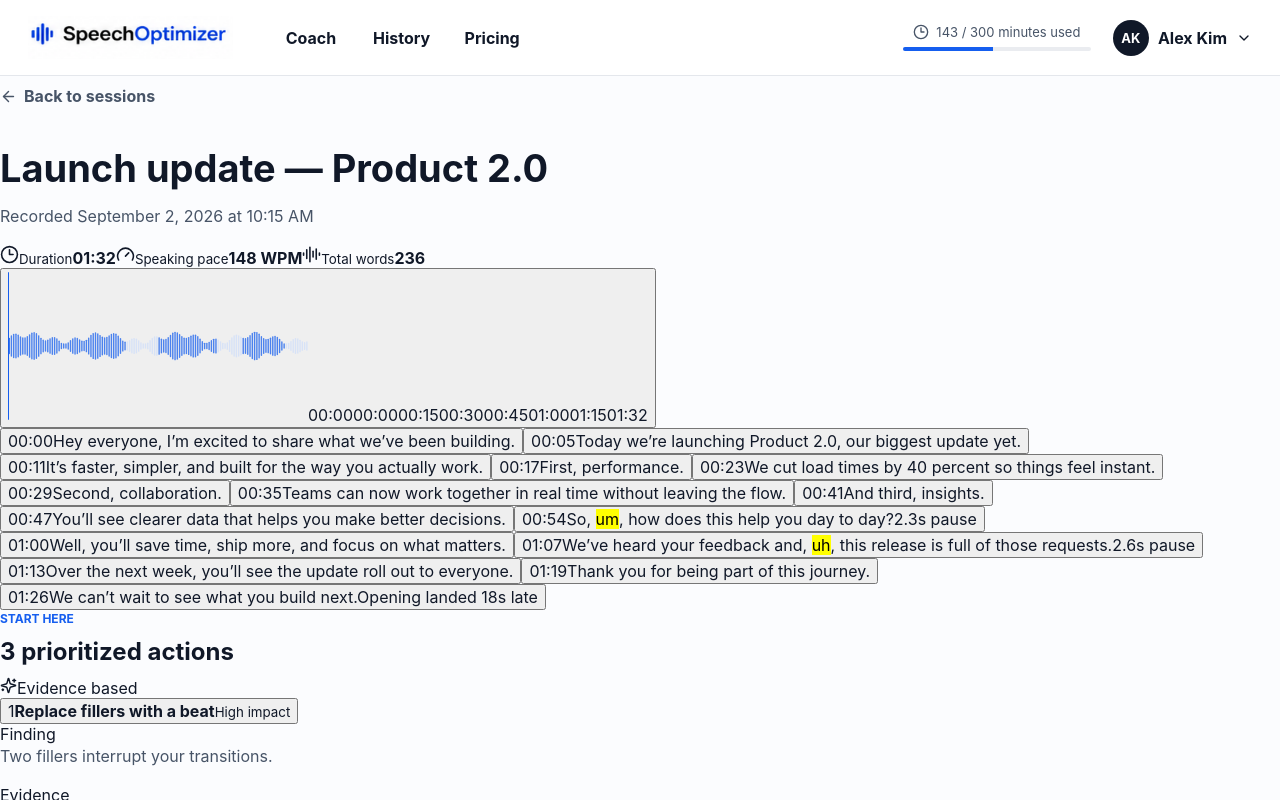
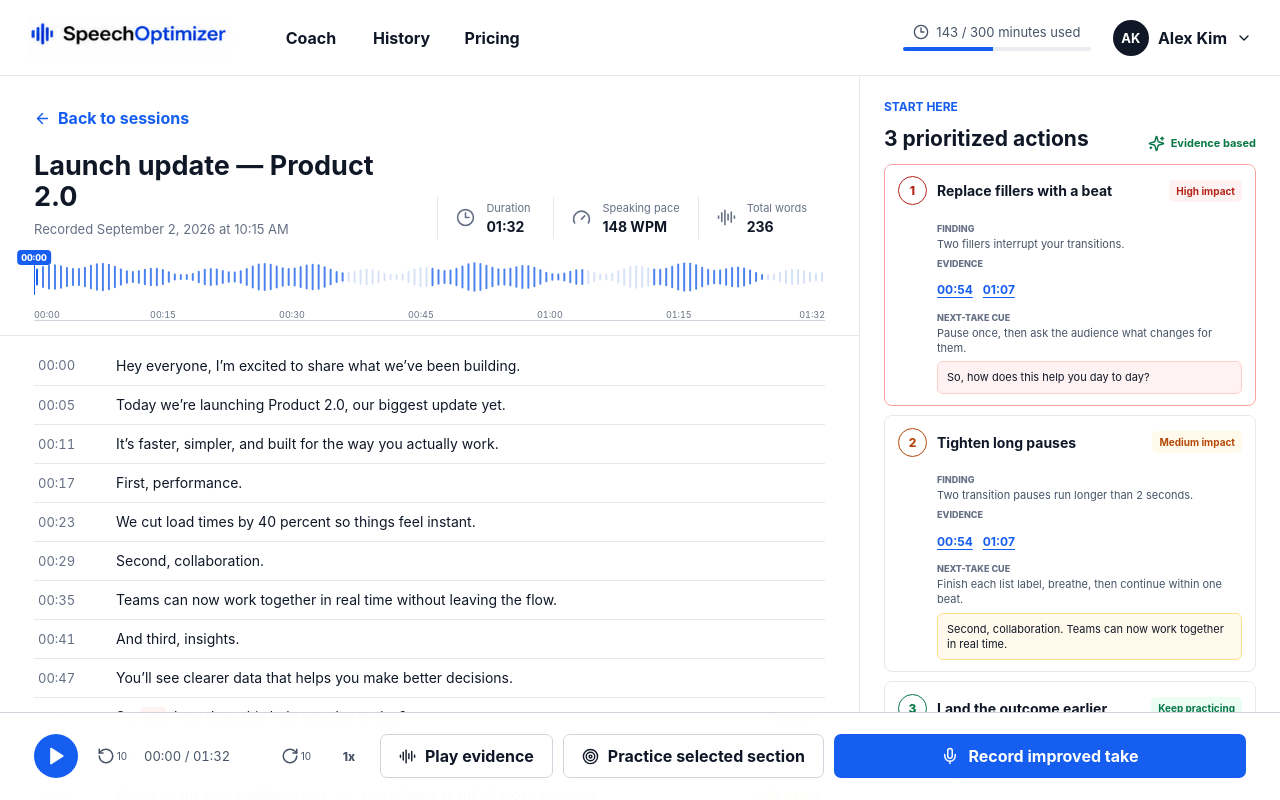
Before and after one commit to abo1016/SpeechOptimizer, a React (Vite) app in the folder prototype/: page / in a window 1280 px wide. Both pictures are taken after a click on the button 409 px from the left and 982 px from the top of the page. Shown: the top 800 px of the page. Built offline with nearby package versions, Linux system fonts and the light colour scheme.

Commit message:
feat(prototype): update src/styles/report.css for transcript coach

```diff
--- a/prototype/src/styles/report.css
+++ b/prototype/src/styles/report.css
@@ -87,3 +87,246 @@
 .note-icon.positive { color: var(--green); background: var(--green-pale); }
 .note-icon.neutral { color: var(--blue); background: var(--blue-pale); }
 .compare-notes p:last-child { margin-bottom: 0; }
+
+/* Transcript-first coaching workspace — selected Product Design direction. */
+.analysis-workspace {
+  width: min(100%, 1440px);
+  min-height: calc(100vh - 76px);
+  margin: 0 auto;
+  display: grid;
+  grid-template-columns: minmax(0, 1fr) 420px;
+  grid-template-areas:
+    "transcript coach"
+    "player player";
+  align-items: stretch;
+  background: var(--surface);
+}
+
+.transcript-workspace {
+  min-width: 0;
+  grid-area: transcript;
+  border-right: 1px solid var(--line);
+}
+
+.analysis-heading {
+  padding: 22px 34px 14px;
+  border-bottom: 1px solid var(--line);
+}
+
+.analysis-heading .back-button { margin-bottom: 12px; color: var(--blue); }
+
+.analysis-title-row {
+  display: flex;
+  align-items: flex-end;
+  justify-content: space-between;
+  gap: 32px;
+}
+
+.analysis-title-row h1 {
+  margin-bottom: 6px;
+  font-size: clamp(27px, 2.1vw, 34px);
+}
+
+.analysis-recorded { margin-bottom: 0; color: var(--ink-muted); font-size: 13px; }
+
+.session-summary {
+  flex: 0 0 auto;
+  display: grid;
+  grid-template-columns: repeat(3, auto);
+  align-items: center;
+}
+
+.session-summary > span {
+  min-width: 116px;
+  padding: 4px 18px;
+  display: grid;
+  grid-template-columns: 23px auto;
+  gap: 3px 7px;
+  border-left: 1px solid var(--line);
+}
+
+.session-summary svg { grid-row: 1 / 3; align-self: center; color: var(--ink-muted); }
+.session-summary small { color: var(--ink-muted); font-size: 11px; }
+.session-summary strong { font-size: 14px; }
+
+.analysis-waveform {
+  width: 100%;
+  height: 68px;
+  margin-top: 14px;
+  padding: 0 0 19px;
+  display: block;
+  position: relative;
+  border: 0;
+  border-bottom: 1px solid var(--line-strong);
+  background: transparent;
+  cursor: crosshair;
+}
+
+.analysis-waveform canvas { width: 100%; height: 38px; display: block; }
+.waveform-current { padding: 2px 4px; position: absolute; top: -3px; z-index: 2; border-radius: 4px; background: var(--blue); color: white; font-size: 9px; font-weight: 760; font-variant-numeric: tabular-nums; transform: translateX(-50%); }
+.waveform-ticks { position: absolute; inset: auto 0 0; height: 17px; }
+.waveform-ticks span { position: absolute; bottom: 0; color: var(--ink-muted); font-size: 9px; font-variant-numeric: tabular-nums; transform: translateX(-50%); }
+.waveform-ticks span:first-child { transform: none; }
+.waveform-ticks span:last-child { transform: translateX(-100%); }
+
+.transcript-table { padding: 10px 34px 20px; }
+
+.transcript-row {
+  width: 100%;
+  min-height: 39px;
+  padding: 7px 4px;
+  display: grid;
+  grid-template-columns: 66px minmax(0, 1fr) 126px;
+  align-items: center;
+  gap: 12px;
+  border: 0;
+  border-top: 1px solid var(--line);
+  background: transparent;
+  color: var(--ink);
+  text-align: left;
+  cursor: pointer;
+}
+
+.transcript-row:first-child { border-top: 0; }
+.transcript-row:hover { background: var(--surface-subtle); }
+.transcript-row.is-selected { margin-inline: -8px; padding-inline: 12px; border-radius: 6px; background: var(--blue-pale); }
+.transcript-row time { color: var(--ink-muted); font-size: 13px; font-variant-numeric: tabular-nums; }
+.transcript-copy { overflow-wrap: anywhere; font-size: 14px; line-height: 1.5; }
+.transcript-copy mark { padding: 1px 2px; border-radius: 3px; background: var(--red-pale); color: var(--red); text-decoration: underline 2px dotted currentColor; text-underline-offset: 3px; }
+.transcript-signal { justify-self: end; color: var(--ink-muted); font-size: 12px; font-weight: 680; }
+.transcript-row.tone-red .transcript-signal { color: var(--red); }
+.transcript-row.tone-amber .transcript-signal { color: var(--amber); }
+.transcript-row.tone-green .transcript-signal { color: var(--green); }
+
+.coach-rail {
+  min-width: 0;
+  padding: 22px 24px 20px;
+  grid-area: coach;
+  background: var(--surface);
+}
+
+.coach-rail-heading {
+  margin-bottom: 12px;
+  display: flex;
+  align-items: flex-end;
+  justify-content: space-between;
+  gap: 14px;
+}
+
+.coach-rail-heading h2 { margin-bottom: 0; font-size: 21px; }
+.coach-rail-heading > span { display: inline-flex; align-items: center; gap: 6px; color: var(--green); font-size: 11px; font-weight: 700; white-space: nowrap; }
+.coach-priority-list { display: grid; gap: 9px; }
+
+.coach-priority-card {
+  overflow: hidden;
+  border: 1px solid var(--line);
+  border-radius: 8px;
+  background: white;
+}
+
+.coach-priority-card.is-active.tone-red { border-color: #fda29b; }
+.coach-priority-card.is-active.tone-amber { border-color: #fec84b; }
+.coach-priority-card.is-active.tone-green { border-color: #6ce9a6; }
+
+.priority-card-heading {
+  width: 100%;
+  min-height: 52px;
+  padding: 10px 13px;
+  display: grid;
+  grid-template-columns: 30px minmax(0, 1fr) auto;
+  align-items: center;
+  gap: 9px;
+  border: 0;
+  background: white;
+  text-align: left;
+  cursor: pointer;
+}
+
+.priority-card-heading:hover { background: var(--surface-subtle); }
+.coach-priority-rank { width: 29px; height: 29px; display: grid; place-items: center; border: 1px solid currentColor; border-radius: 50%; color: var(--blue); font-size: 12px; font-weight: 800; }
+.tone-red .coach-priority-rank { color: var(--red); }
+.tone-amber .coach-priority-rank { color: var(--amber); }
+.tone-green .coach-priority-rank { color: var(--green); }
+.priority-card-heading strong { font-size: 14px; }
+.priority-card-heading small { padding: 5px 7px; border-radius: 5px; background: var(--surface-subtle); color: var(--ink-muted); font-size: 10px; font-weight: 700; }
+.tone-red .priority-card-heading small { background: var(--red-pale); color: var(--red); }
+.tone-amber .priority-card-heading small { background: var(--amber-pale); color: var(--amber); }
+.tone-green .priority-card-heading small { background: var(--green-pale); color: var(--green); }
+
+.priority-card-body { padding: 0 13px 11px 52px; display: block; }
+.detail-label { margin-top: 6px; display: block; color: var(--ink-muted); font-size: 9px; font-weight: 760; text-transform: uppercase; }
+.priority-card-body p { margin: 3px 0 0; color: var(--ink-soft); font-size: 11px; line-height: 1.35; }
+.evidence-links { margin-top: 5px; display: flex; gap: 10px; }
+.evidence-links button { min-height: 32px; padding: 0; border: 0; background: transparent; color: var(--blue); font-size: 12px; font-weight: 720; text-decoration: underline; text-underline-offset: 3px; cursor: pointer; }
+.priority-card-body blockquote { margin: 6px 0 0; padding: 8px 9px; border: 1px solid var(--line); border-radius: 6px; background: var(--surface-subtle); color: var(--ink); font-size: 11px; line-height: 1.35; }
+.tone-red .priority-card-body blockquote { border-color: #fecdca; background: var(--red-pale); }
+.tone-amber .priority-card-body blockquote { border-color: #fedf89; background: var(--amber-pale); }
+.tone-green .priority-card-body blockquote { border-color: #a6f4c5; background: var(--green-pale); }
+
+.analysis-player {
+  min-height: 88px;
+  padding: 16px 34px;
+  display: grid;
+  grid-template-columns: 46px 44px 120px 44px 42px auto auto minmax(210px, 1fr);
+  align-items: center;
+  gap: 10px;
+  position: sticky;
+  bottom: 0;
+  z-index: 15;
+  grid-area: player;
+  border-top: 1px solid var(--line-strong);
+  background: rgb(255 255 255 / 97%);
+  backdrop-filter: blur(10px);
+}
+
+.player-control {
+  width: 44px;
+  height: 44px;
+  display: grid;
+  place-items: center;
+  border: 0;
+  border-radius: 50%;
+  background: var(--blue);
+  color: white;
+  cursor: pointer;
+}
+
+.player-control:hover { background: var(--blue-dark); }
+.skip-control { min-height: 40px; padding: 0; display: inline-flex; align-items: center; justify-content: center; gap: 2px; border: 0; background: transparent; color: var(--ink-soft); font-size: 10px; cursor: pointer; }
+.speed-control { min-height: 36px; padding: 0 7px; border: 0; border-radius: 6px; background: transparent; color: var(--ink-soft); font-size: 12px; font-weight: 760; cursor: pointer; }
+.speed-control:hover, .skip-control:hover { background: var(--surface-subtle); color: var(--ink); }
+.player-time { color: var(--ink-soft); font-size: 13px; font-variant-numeric: tabular-nums; }
+.analysis-player .button { white-space: nowrap; }
+.analysis-player .player-primary { justify-self: stretch; }
+
+.practice-backdrop {
+  position: fixed;
+  inset: 0;
+  z-index: 60;
+  padding: 24px;
+  display: grid;
+  place-items: center;
+  background: rgb(16 24 40 / 56%);
+}
+
+.practice-dialog {
+  width: min(100%, 560px);
+  padding: 34px;
+  position: relative;
+  border-radius: 10px;
+  background: white;
+  box-shadow: var(--shadow-dialog);
+}
+
+.practice-close { position: absolute; top: 12px; right: 12px; }
+.practice-dialog h2 { margin-bottom: 7px; font-size: 28px; }
+.practice-script { margin-top: 22px; display: grid; gap: 8px; color: var(--ink); font-size: 12px; font-weight: 720; }
+.practice-script textarea { width: 100%; padding: 13px; resize: vertical; border: 1px solid var(--line-strong); border-radius: 7px; color: var(--ink); line-height: 1.5; }
+.practice-cue { margin: 14px 0; padding: 13px; display: grid; grid-template-columns: 24px 1fr; gap: 10px; border-radius: 7px; background: var(--blue-pale); color: var(--blue); }
+.practice-cue span { display: grid; gap: 3px; color: var(--ink-soft); font-size: 13px; }
+.practice-cue strong { color: var(--ink); }
+.practice-record { width: 100%; min-height: 70px; margin: 8px 0 12px; padding: 14px 18px; display: grid; grid-template-columns: 42px 1fr auto; align-items: center; gap: 12px; border: 1px solid #84adff; border-radius: 8px; background: var(--blue-pale); color: var(--blue); text-align: left; cursor: pointer; }
+.practice-record.is-recording { border-color: #fda29b; background: var(--red-pale); color: var(--red); }
+.practice-record > span { color: var(--ink); font-weight: 740; }
+.practice-record > strong { font-size: 12px; font-variant-numeric: tabular-nums; }
+.practice-dialog > .button { width: 100%; }
```
